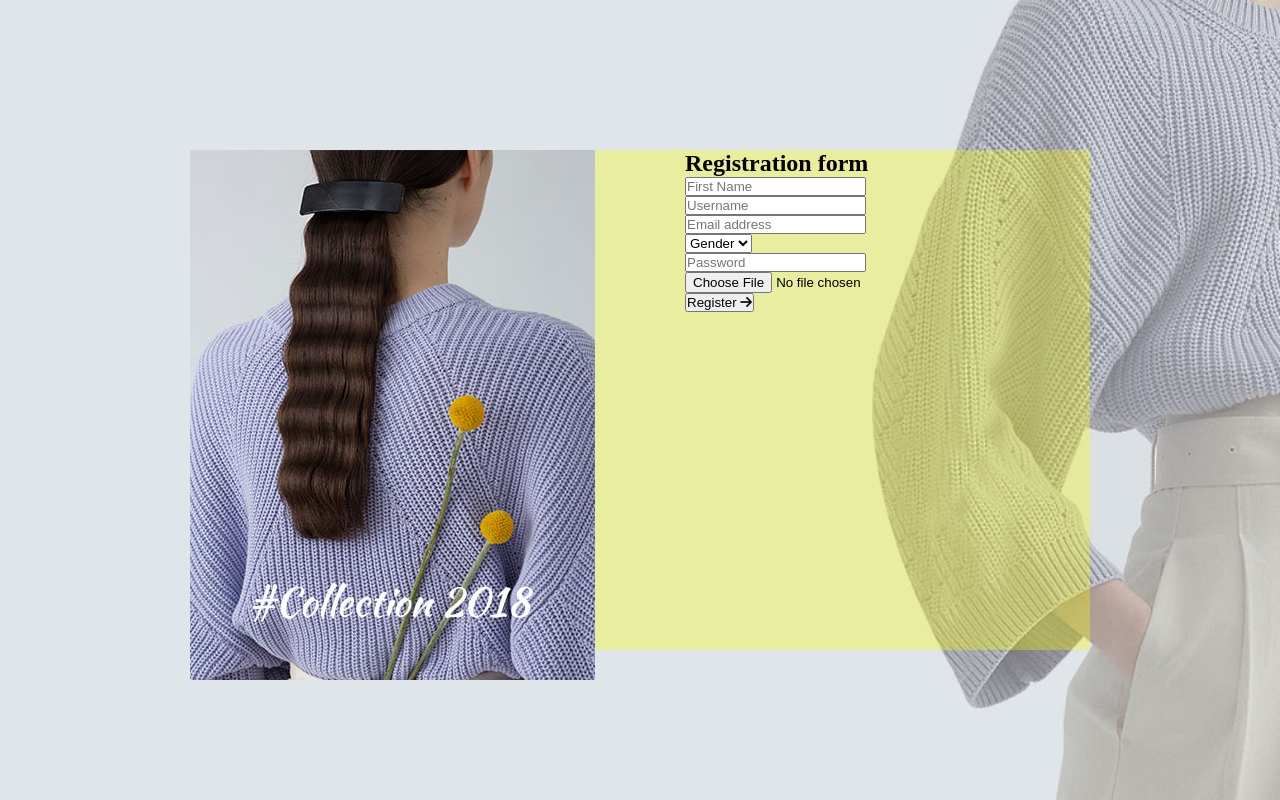
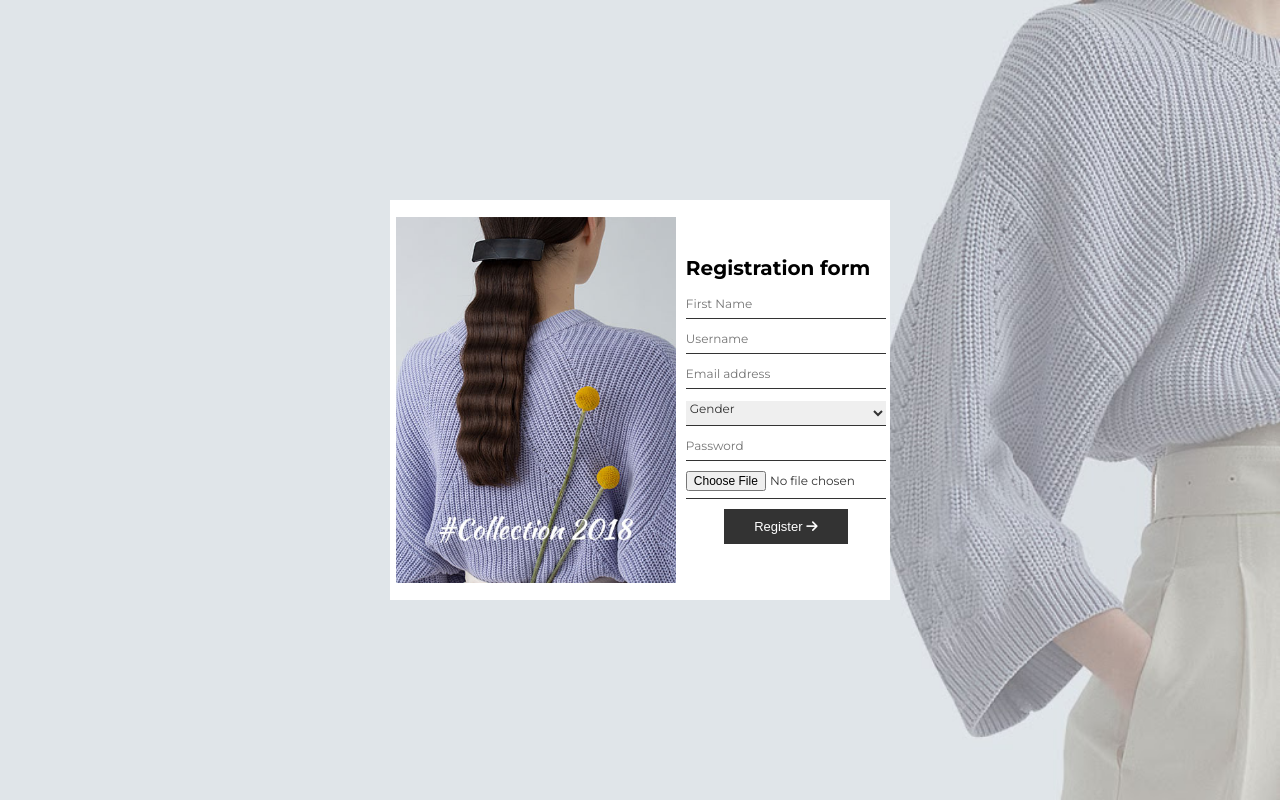
Before and after one commit to Muhammad-Subhan786/loginpage, a plain HTML site: page index.html in a window 1280 px wide. Drawn offline with Linux system fonts and the light colour scheme.

Commit message:
Update style.css

```diff
--- a/style.css
+++ b/style.css
@@ -1,43 +1,105 @@
+@import url('https://fonts.googleapis.com/css2?family=Montserrat:wght@400;700;900&display=swap');
+
 *{
 	margin: 0;
 	padding: 0;
 }
+
 body{
-
 	background-image: url(bg.jpeg);
 	background-size: cover;
-    background-position: center;
-    background-repeat: no-repeat;
-    height: 100vh;
+	height:  100vh;
 	display: flex;
 	justify-content: center;
 	align-items: center;
 }
+
 .box{
-height: 500px;
-width: 900px;
-background-color: rgba(251, 255, 0, 0.313);
+	height: 400px;
+	width: 500px;
+	background: #fff;
+	display: flex;
+}
+
+.boxes{
+	width: 250px;
+	height: 400px;
+}
+
+.box1{
+/*	background: lightblue;*/
+	width: 70%;
 	display: flex;
 	justify-content: center;
 	align-items: center;
-/* width: 90%; */
+	overflow: hidden;
+}
+.box2{
+/*	background: grey;*/
+	width: 50%;
+	display: flex;
+	justify-content: center;
+	align-items: center;
+}
+img{
+	width: 96%;
+}
+
+.form-wrapper{
+	width: 96%;
+	/background: red;/
+}
+
+.form-wrapper h2{
+	font-family: 'Montserrat', sans-serif;
+	font-size: 20px;
+	margin-bottom: 14px;
 
 }
-.box1{
+
+input, select{
+	padding: 0px 0px 7px 0px;
+	font-family: 'Montserrat', sans-serif;
+
+	font-size: 12px;
+	color: #333;
+	outline: none;
+	border: none;
+	border-bottom: 1px solid #333;
+	margin-bottom: 10px;
+	background: ;
 	width: 100%;
-    height: 100%;
+}
 
+.btn-wrapper{
+	display: flex;
+	justify-content: center;
+}
+button{
+	padding: 10px 30px 10px 30px;
+	background: #333;
+	text-align: center;
+	font-size: 13px;
+	color: #fff;
+	outline: none;
+	border: none;
+	cursor: pointer;
+
+}
+
+/*
+@media( max-width: 700px ){
+	.box{
+		flex-direction: column;
+		height: auto;
 	}
 	.box2{
 		width: 100%;
-    height: 100%;
-    padding: 10%;
 	}
-.fe{
+}*/
 
-    margin: 20px;
-    /* width: 100%; */
-    background: black;
-    color: skyblue;
-    /* padding: 10px; */
-}
+
+/*.hover{
+	background: seagreen;
+	cursor: pointer;
+}*/
```
Lines whose indentation alone changed are shown as unchanged.
